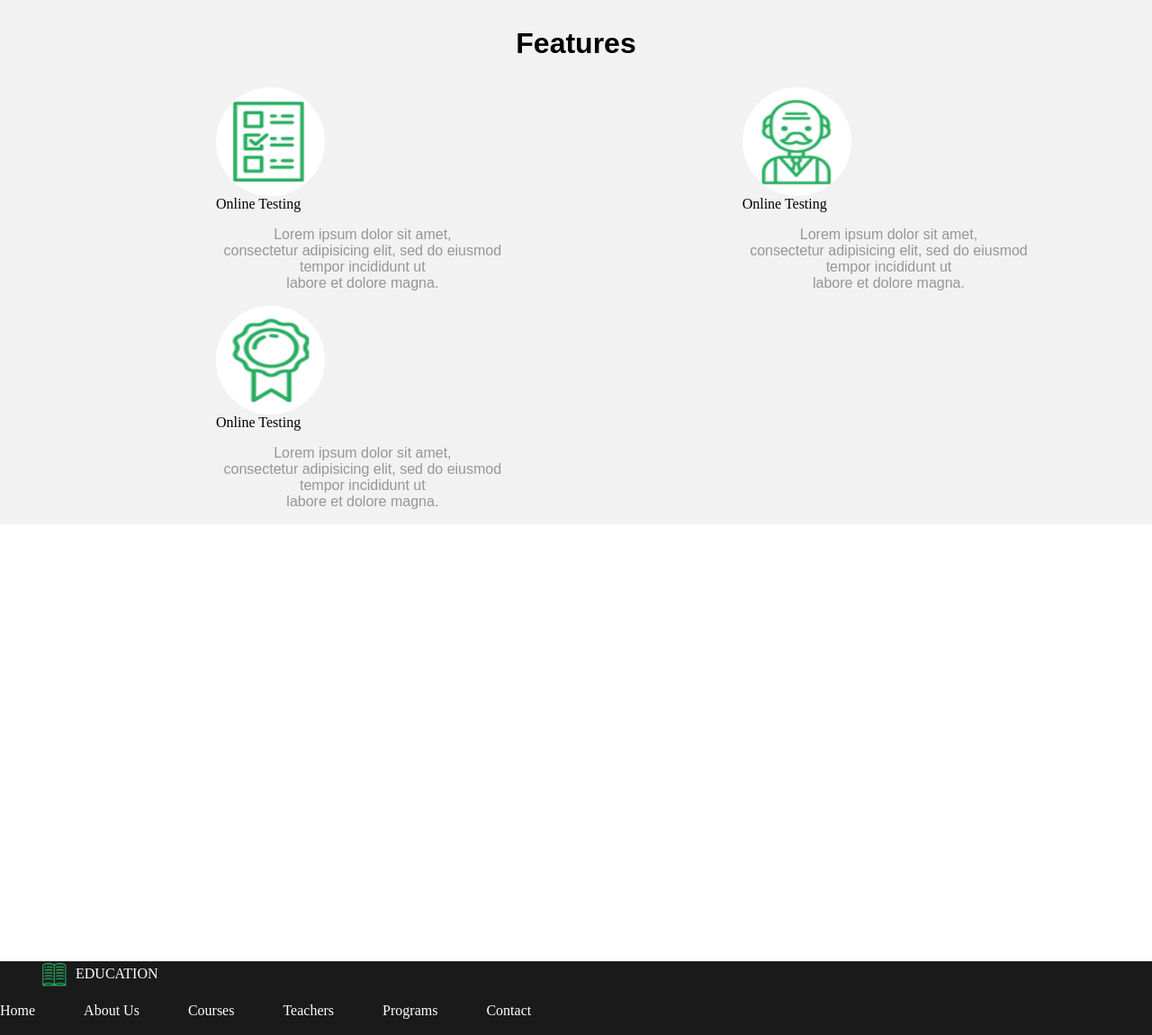
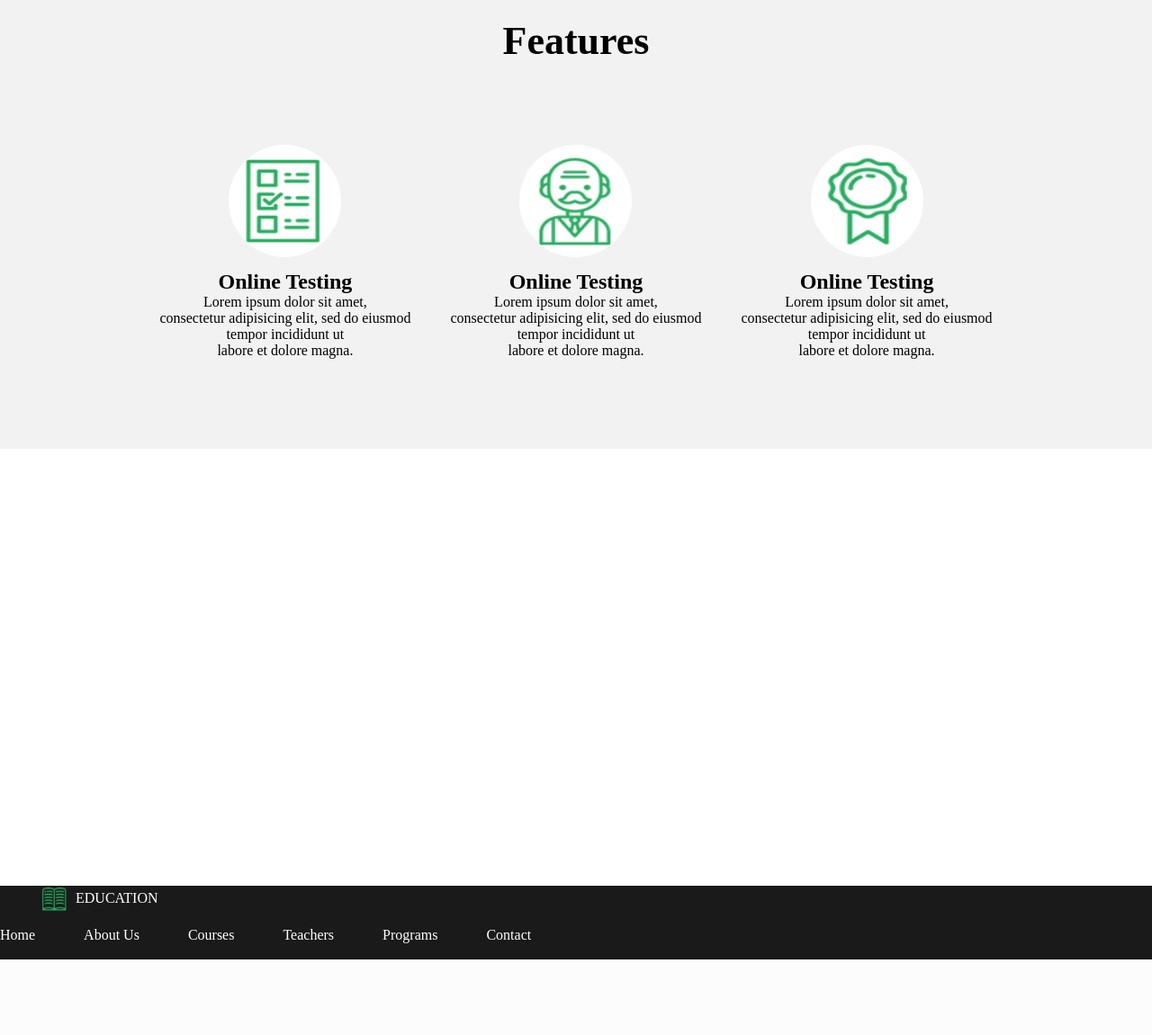
Before and after one commit to romanbffff/test-lb2-3-, a PHP site: page / in a window 1280 px wide. Shown: the whole page at 90% size. After the commit the page ends 1067 px from the top, so only its background shows below. Run offline with PHP 8.4, Linux system fonts and the light colour scheme.

Commit message:
Update one

```diff
--- a/css/style.css
+++ b/css/style.css
@@ -35,39 +35,30 @@ header {
 	display: inline-block;
 	vertical-align: middle;
 }
-.top-block h1 {
-	padding-top: 30px;
-	font-weight: bolder;
-	font-family: arial;
-	display: block;
+
+.main_features{
+	background: #F2F2F2;
 	text-align: center;
-	margin-bottom: 30px;
+	padding: 20px 0 100px 0;
+	color: black;
 }
-.first-top-block {
-	background-color: #F2F2F2;
+.main_features h1{
+	font-size: 44px;
+	margin-bottom: 62px;
 }
-.first-top-block img {
-	border-radius: 50%;
-	width: 121px;
-	height: 121px;
-	display: block;
+.photo img {
+  width: 125px;
+  height: 125px;
+  border-radius: 50%;
+  margin: 10px auto;
 
 }
-.first-top-block figcaption {
-	color: #969696;
-	font-family: arial;
-	float: right;
-	width: 95%;
-	text-align: center;
-	margin: 0.5em;
-	padding: 0.5em;
+.features_cards{
+	display: inline-flex;
 }
-.first-line-block li {
-	padding-left: 240px;
-	display: inline-block;
+.card{
+	margin: 0 20px;
 }
-.first-line-block a {
-	color: black;
-	font-family: arial;
-	font-weight: bold;
+.features_cards2{
+	display: inline-flex;
 }
--- a/index.html
+++ b/index.html
@@ -9,51 +9,54 @@
 </head>
 
 <body>
-	<div class="first-top-block">
-		<div class="top-block">
-			<h1>Features</h1>
-		</div>
-		<div class="first-line-block">
-		<ul>
-			<li>
-				<figure>
+
+		<div class="main_features">
+			<h1>Features</h1><br/>
+
+		<div class="features_cards">
+			<div class="card">
+				<div class="photo">
 					<img src="pictures/blank.png">
-					<a href="#"></a>Online Testing <br>
-						<figcaption>
+				</div>
+				<h2 class="testing">Online Testing</h2>
+				<p class="about_position">
 					Lorem ipsum dolor sit amet,<br/>
 	      consectetur adipisicing elit, sed do eiusmod<br/>
 			      tempor incididunt ut<br/>
-			      labore et dolore magna.
-						</figcaption>
-				</figure>
-			</li>
-			<li>
-				<figure>
+			      labore et dolore magna.</p>
+			</div>
+
+		</div>
+		<div class="features_cards">
+			<div class="card">
+				<div class="photo">
 					<img src="pictures/men.png">
-					<a href="#"></a>Online Testing <br>
-						<figcaption>
-				Lorem ipsum dolor sit amet,<br/>
+				</div>
+				<h2 class="testing">Online Testing</h2>
+				<p class="about_position">
+					Lorem ipsum dolor sit amet,<br/>
 	      consectetur adipisicing elit, sed do eiusmod<br/>
 			      tempor incididunt ut<br/>
-			      labore et dolore magna.
-						</figcaption>
-				</figure>
-			</li>
-			<li>
-				<figure>
+			      labore et dolore magna.</p>
+			</div>
+
+		</div>
+		<div class="features_cards">
+			<div class="card">
+				<div class="photo">
 					<img src="pictures/medal.png">
-					<a href="#"></a>Online Testing <br>
-						<figcaption>
-				Lorem ipsum dolor sit amet,<br/>
+				</div>
+				<h2 class="testing">Online Testing</h2>
+				<p class="about_position">
+					Lorem ipsum dolor sit amet,<br/>
 	      consectetur adipisicing elit, sed do eiusmod<br/>
 			      tempor incididunt ut<br/>
-			      labore et dolore magna.
-						</figcaption>
-				</figure>
-			</li>
-		</ul>
-		</div>
-	</div>
+			      labore et dolore magna.</p>
+			</div>
+
+			</div>
+			</div>
+
 
 </body>
 
```
